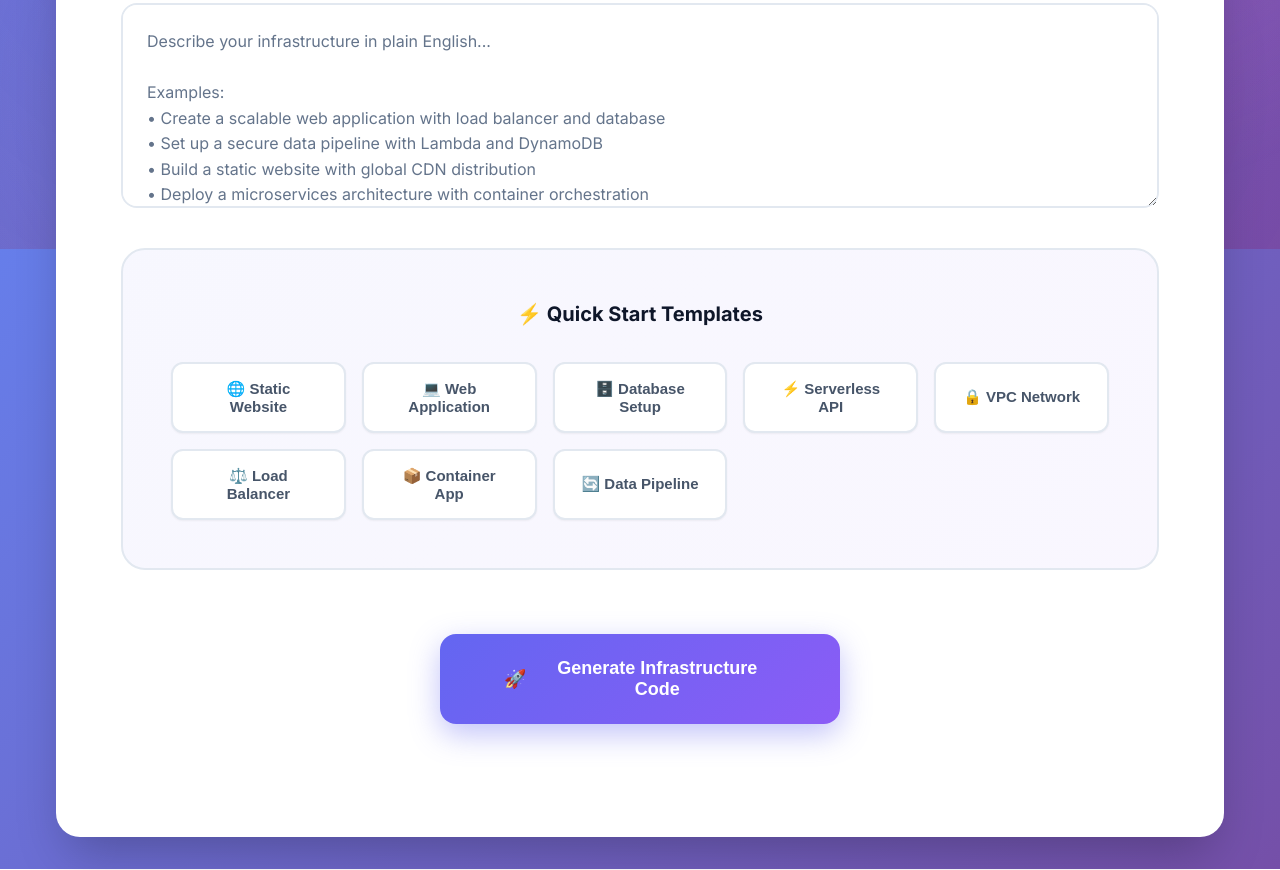
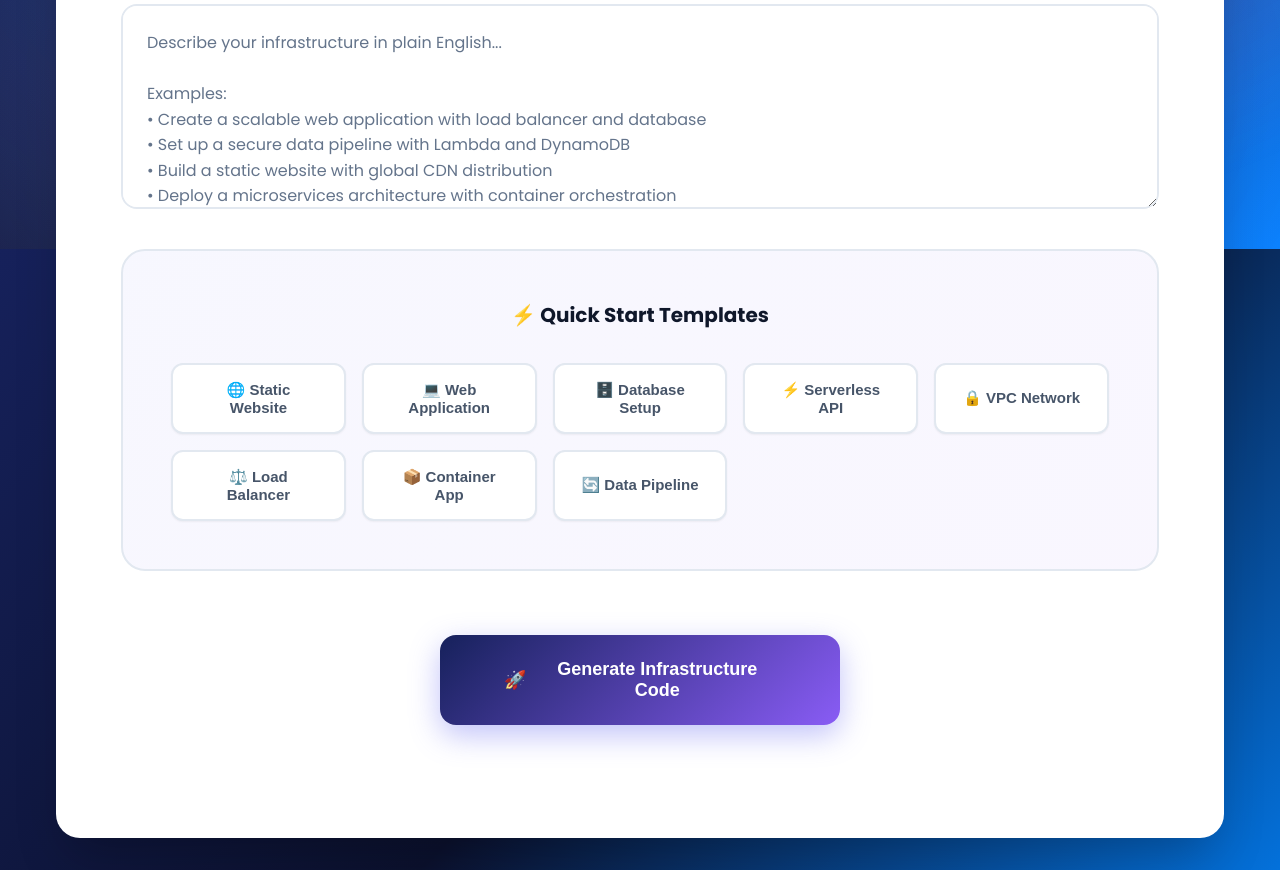
Before and after one commit to stewnorriss/ai-terraform-generator, a website: page index.html in a window 1280 px wide. Shown: the part 551-1421 px from the top of the page. Drawn offline with Linux system fonts and the light colour scheme; no server answers; a web font is replaced by a local one.

Commit message:
Apply Flutter brand guidelines: colors, fonts, and styling

```diff
--- a/index.html
+++ b/index.html
@@ -7,8 +7,8 @@
     <meta http-equiv="Cache-Control" content="no-cache, no-store, must-revalidate">
     <meta http-equiv="Pragma" content="no-cache">
     <meta http-equiv="Expires" content="0">
-    <title>Natural Language to Terraform</title>
-    <link rel="stylesheet" href="styles.css?v=3.0">
+    <title>Flutter Terraform Generator</title>
+    <link rel="stylesheet" href="styles.css?v=4.0">
 </head>
 
 <body>
@@ -104,7 +104,7 @@ Examples:
         </main>
     </div>
 
-    <script src="script.js?v=3.0"></script>
+    <script src="script.js?v=4.0"></script>
     <script>
         // Initialize AWS connection check on page load
         document.addEventListener('DOMContentLoaded', function () {
--- a/styles.css
+++ b/styles.css
@@ -1,4 +1,5 @@
-@import url('https://fonts.googleapis.com/css2?family=Inter:wght@300;400;500;600;700&family=JetBrains+Mono:wght@400;500;600&display=swap');
+@import url('https://fonts.googleapis.com/css2?family=Poppins:wght@300;400;500;600;700;800&display=swap');
+@import url('https://api.fontshare.com/v2/css?f[]=clash-display@200,300,400,500,600,700&display=swap');
 
 * {
     margin: 0;
@@ -7,15 +8,25 @@
 }
 
 :root {
-    /* Modern Color Palette - Enhanced */
-    --primary: #6366f1;
-    --primary-dark: #4f46e5;
-    --primary-light: #818cf8;
-    --secondary: #8b5cf6;
-    --accent: #06b6d4;
-    --success: #10b981;
-    --warning: #f59e0b;
-    --error: #ef4444;
+    /* Flutter Brand Colors */
+    --flutter-navy: #16215B;
+    --dark-navy: #0B112E;
+    --flutter-blue: #0285FF;
+    --sky-blue: #CCE5FF;
+    --flutter-green: #61D27E;
+    --flutter-red: #D5225D;
+    --flutter-yellow: #F8CD4B;
+    --flutter-purple: #895CF5;
+
+    /* Primary Colors */
+    --primary: #16215B;
+    --primary-dark: #0B112E;
+    --primary-light: #0285FF;
+    --secondary: #895CF5;
+    --accent: #0285FF;
+    --success: #61D27E;
+    --warning: #F8CD4B;
+    --error: #D5225D;
 
     /* Neutral Colors */
     --gray-50: #f9fafb;
@@ -75,8 +86,8 @@
 }
 
 body {
-    font-family: 'Inter', -apple-system, BlinkMacSystemFont, 'Segoe UI', Roboto, sans-serif;
-    background: linear-gradient(135deg, #667eea 0%, #764ba2 100%);
+    font-family: 'Poppins', -apple-system, BlinkMacSystemFont, 'Segoe UI', Roboto, sans-serif;
+    background: linear-gradient(135deg, #16215B 0%, #0B112E 50%, #0285FF 100%);
     background-attachment: fixed;
     min-height: 100vh;
     color: var(--text-primary);
@@ -95,8 +106,8 @@ body::before {
     right: 0;
     bottom: 0;
     background:
-        radial-gradient(circle at 20% 50%, rgba(99, 102, 241, 0.1) 0%, transparent 50%),
-        radial-gradient(circle at 80% 80%, rgba(139, 92, 246, 0.1) 0%, transparent 50%);
+        radial-gradient(circle at 20% 50%, rgba(2, 133, 255, 0.15) 0%, transparent 50%),
+        radial-gradient(circle at 80% 80%, rgba(137, 92, 245, 0.15) 0%, transparent 50%);
     pointer-events: none;
     z-index: 0;
 }
@@ -117,11 +128,12 @@ header {
 
 header h1 {
     font-size: clamp(2.5rem, 5vw, 3.5rem);
-    font-weight: 800;
+    font-weight: 700;
+    font-family: 'Clash Display', 'Poppins', sans-serif;
     margin-bottom: var(--space-lg);
     color: white;
     letter-spacing: -0.02em;
-    text-shadow: 0 2px 20px rgba(0, 0, 0, 0.2);
+    text-shadow: 0 2px 20px rgba(0, 0, 0, 0.3);
     line-height: 1.2;
 }
 
```
